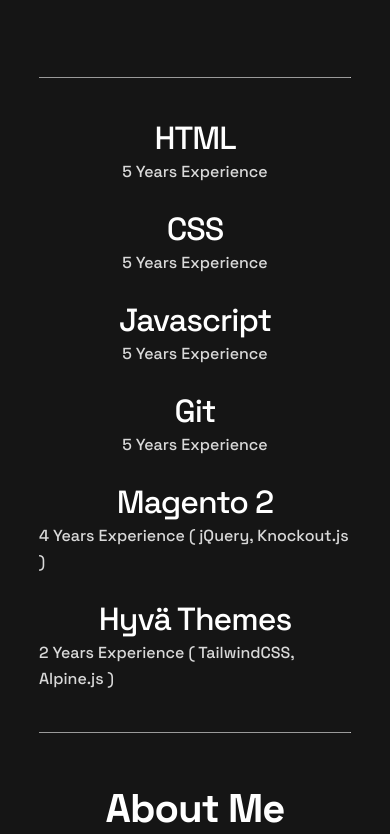
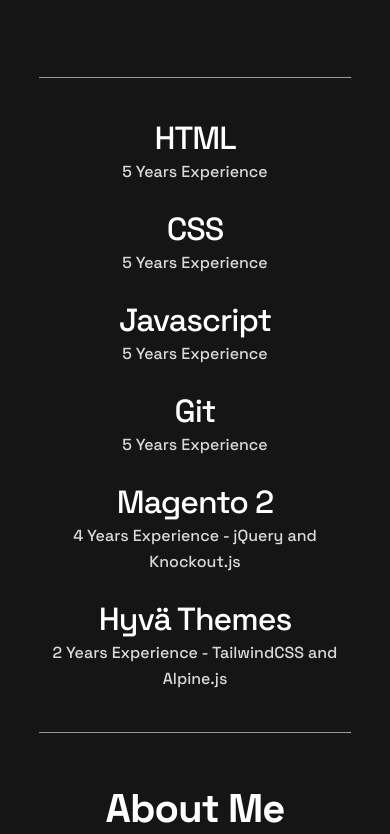
Before and after one commit to ouzecky-josip/personal-portfolio, a website built with Parcel: page src/index.html in a window 390 px wide. Shown: the part 765-1599 px from the top of the page. Built offline with nearby package versions, Linux system fonts and the light colour scheme.

Commit message:
Fix: Incorrect text alignment in skills section on mobile

```diff
--- a/src/css/home.css
+++ b/src/css/home.css
@@ -48,6 +48,7 @@
   flex-flow: column nowrap;
   align-items: center;
   gap: 2.4rem;
+  text-align: center;
 }
 
 .skills__item {
@@ -157,6 +158,7 @@
     grid-template-columns: 1fr 1fr;
     column-gap: 3rem;
     row-gap: 4.8rem;
+    text-align: left;
   }
 
   .skills__item {
--- a/src/index.html
+++ b/src/index.html
@@ -193,13 +193,13 @@
             <li class="skills__item" data-aos="fade-up" data-aos-duration="700">
               <p class="heading-l">Magento 2</p>
               <p class="skills__description">
-                4 Years Experience ( jQuery, Knockout.js )
+                4 Years Experience - jQuery and Knockout.js
               </p>
             </li>
             <li class="skills__item" data-aos="fade-up" data-aos-duration="700">
               <p class="heading-l">Hyvä Themes</p>
               <p class="skills__description">
-                2 Years Experience ( TailwindCSS, Alpine.js )
+                2 Years Experience - TailwindCSS and Alpine.js
               </p>
             </li>
           </ul>
```
